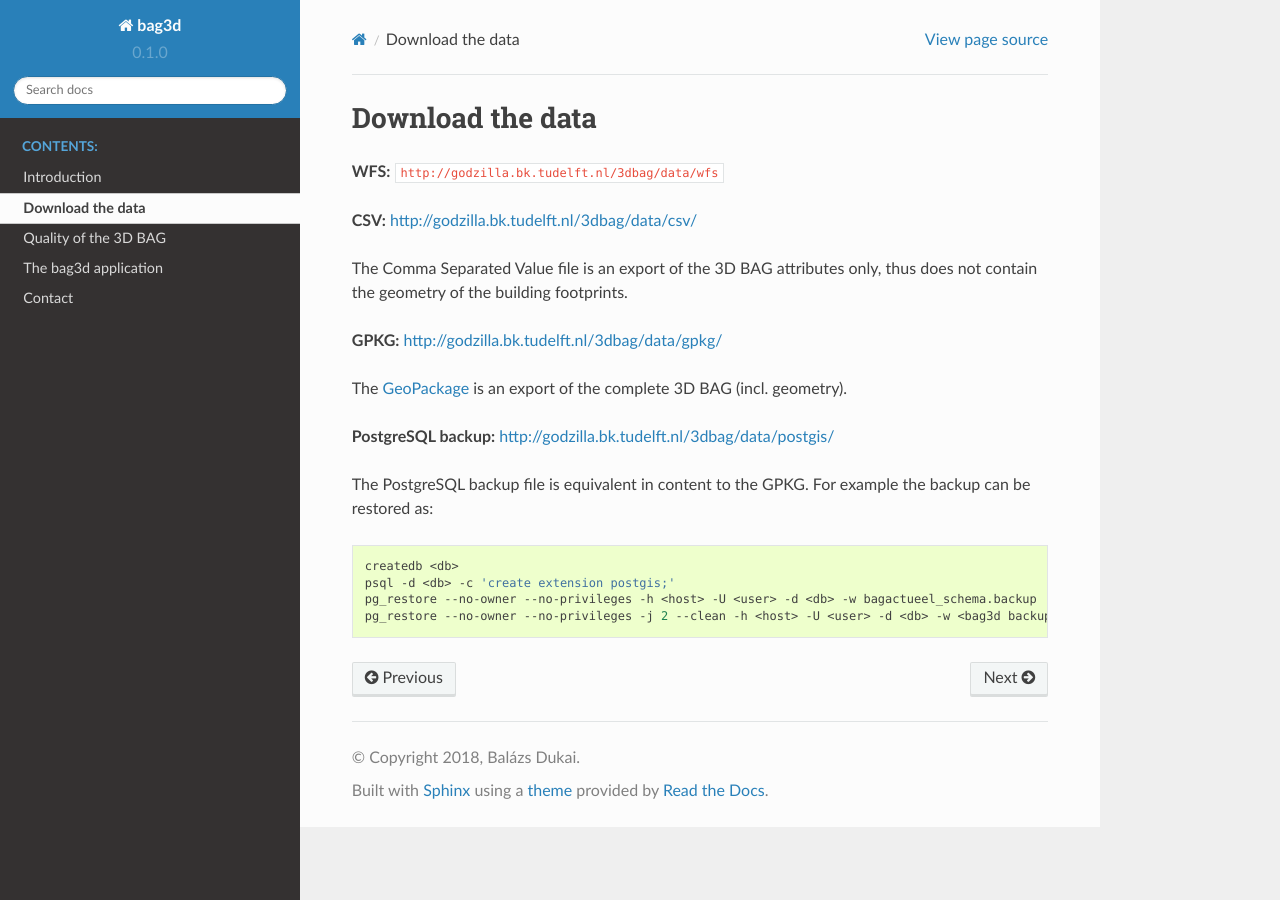
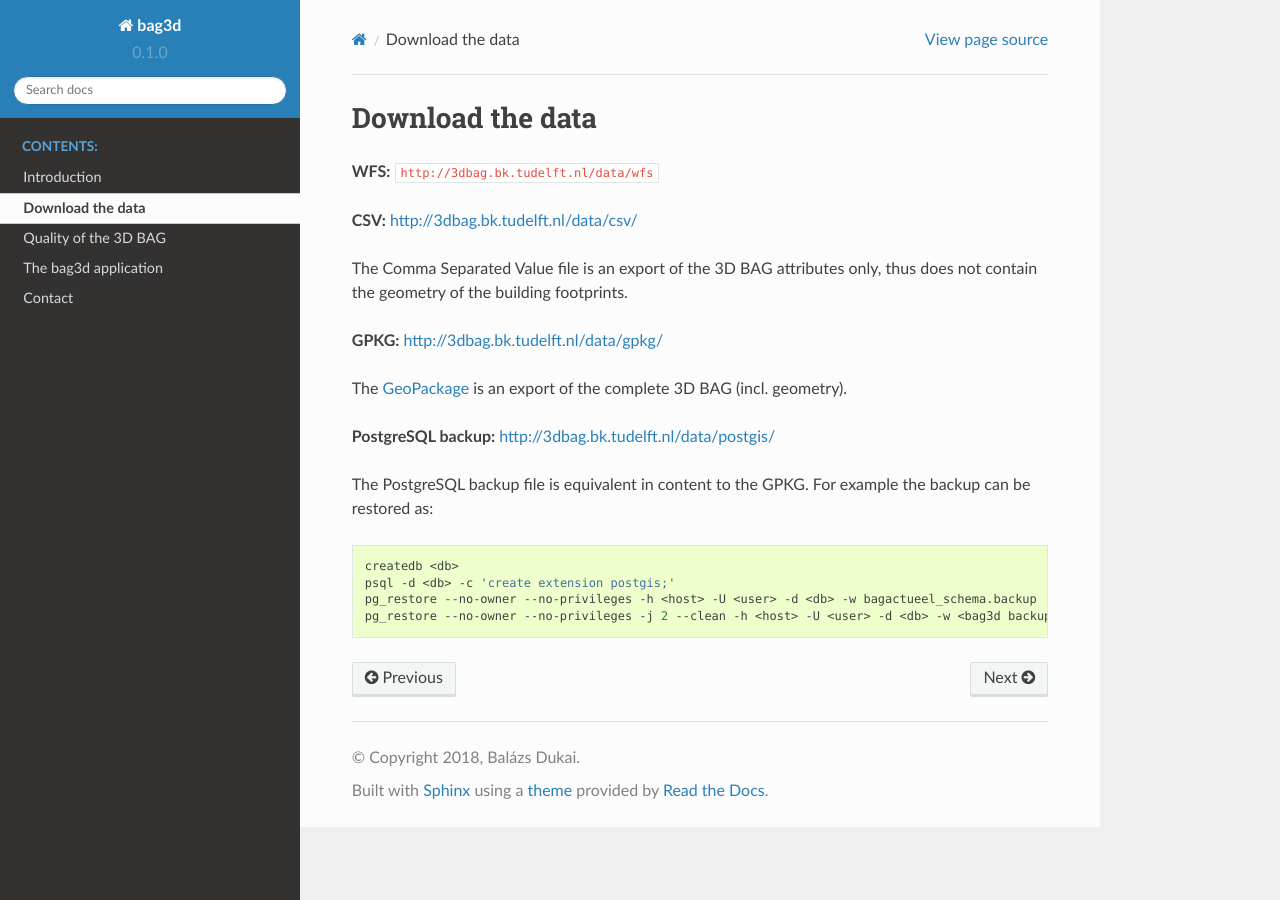
Before and after one commit to tudelft3d/bag3d, a Sphinx documentation site: the page built from docs/source/download.rst, in a window 1280 px wide. Built offline with Sphinx 7.4.7 and the Read the Docs theme 2.0.0, drawn with Linux system fonts in a browser that asks for light colours; some of the changed lines change nothing that is shown.

Commit message:
Update links in Download

```diff
--- a/docs/source/download.rst
+++ b/docs/source/download.rst
@@ -1,17 +1,17 @@
 Download the data
 ##################
 
-**WFS:** ``http://godzilla.bk.tudelft.nl/3dbag/data/wfs``
+**WFS:** ``http://3dbag.bk.tudelft.nl/data/wfs``
 
-**CSV:** `<http://godzilla.bk.tudelft.nl/3dbag/data/csv/>`_
+**CSV:** `<http://3dbag.bk.tudelft.nl/data/csv/>`_
 
 The Comma Separated Value file is an export of the 3D BAG attributes only, thus does not contain the geometry of the building footprints.
 
-**GPKG:** `<http://godzilla.bk.tudelft.nl/3dbag/data/gpkg/>`_
+**GPKG:** `<http://3dbag.bk.tudelft.nl/data/gpkg/>`_
 
 The `GeoPackage <http://www.geopackage.org/>`_ is an export of the complete 3D BAG (incl. geometry).
 
-**PostgreSQL backup:** `<http://godzilla.bk.tudelft.nl/3dbag/data/postgis/>`_
+**PostgreSQL backup:** `<http://3dbag.bk.tudelft.nl/data/postgis/>`_
 
 The PostgreSQL backup file is equivalent in content to the GPKG. For example the backup can be restored as:
 
```
